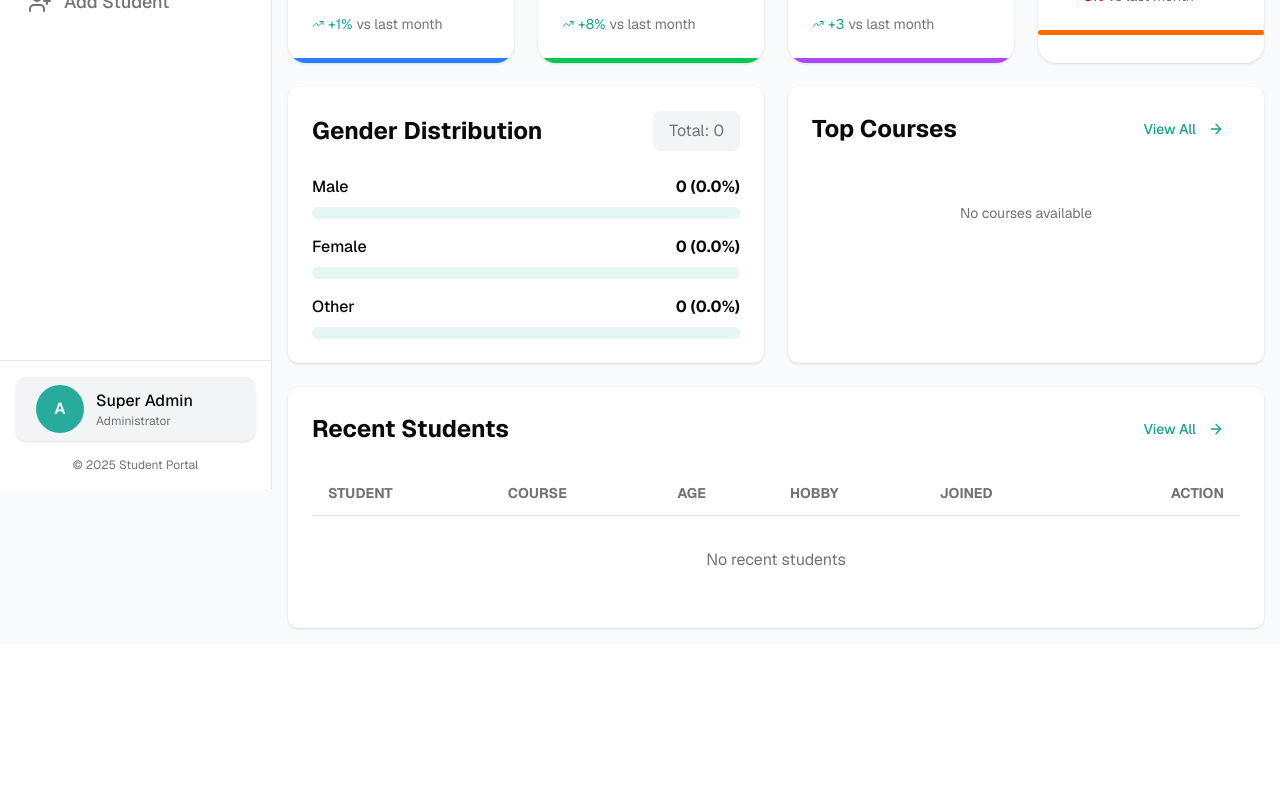
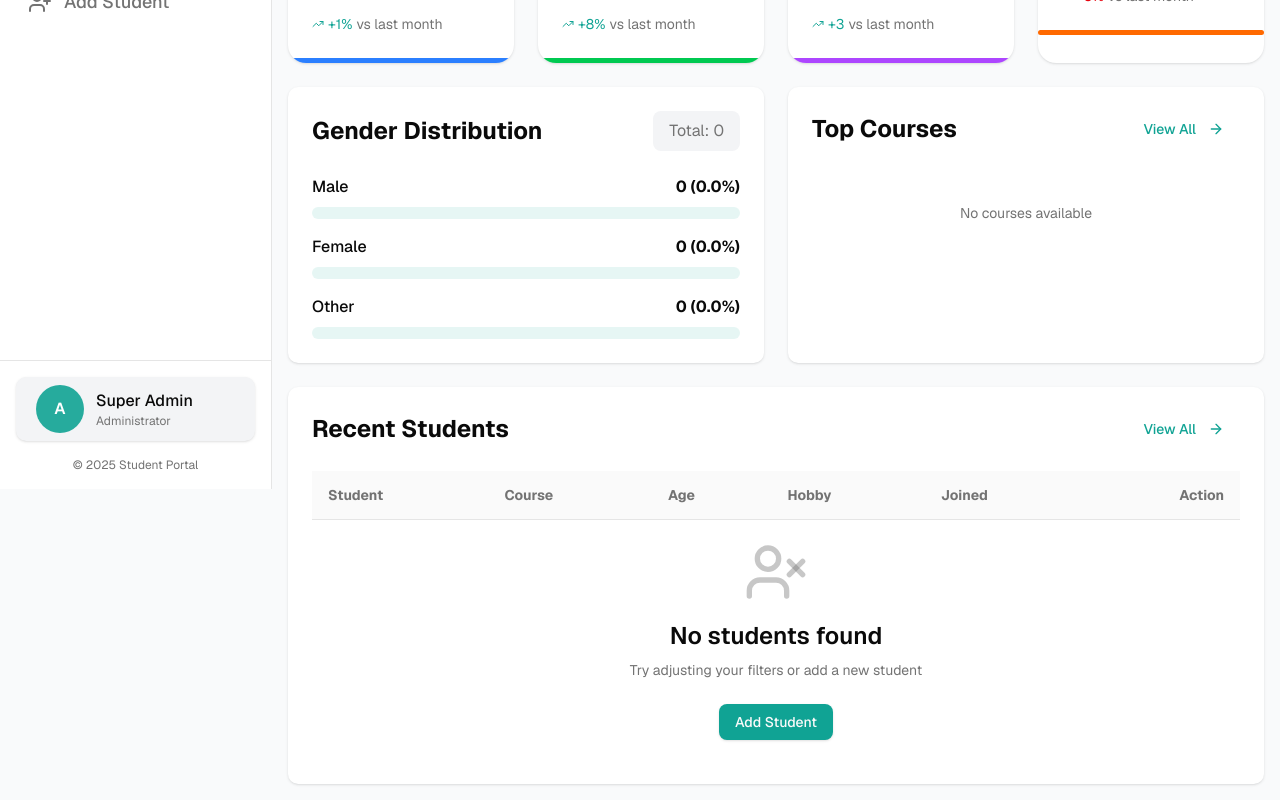
Before and after one commit to mdmitulhossen/Assignment-College-Student-Management-System, a Next.js app: page / in a window 1280 px wide. Shown: the part 311-1111 px from the top of the page. Before the commit the page ends 955 px from the top, so only its background shows below. Built offline with nearby package versions, Linux system fonts and the light colour scheme.

Commit message:
fix: data table empty state

```diff
--- a/src/components/dashboard/RecentStudentsTable.tsx
+++ b/src/components/dashboard/RecentStudentsTable.tsx
@@ -1,12 +1,13 @@
 'use client';
 
+import { CardHeading } from '@/components/shared/CardHeading';
 import { Button } from '@/components/ui/button';
 import { Card, CardContent } from '@/components/ui/card';
-import { useStudentStore } from '@/store/student-store';
+import { DataTable, type Column } from '@/components/ui/data-table';
+import { useStudentStore, type Student } from '@/store/student-store';
 import { ArrowRight } from 'lucide-react';
 import Link from 'next/link';
 import { useMemo } from 'react';
-import { CardHeading } from '../shared/CardHeading';
 
 export function RecentStudentsTable() {
     const { students } = useStudentStore();
@@ -46,63 +47,25 @@ export function RecentStudentsTable() {
         return colors[index % colors.length];
     };
 
+    const getHobby = (email: string) => {
+        if (email.includes('john')) return 'Travelling';
+        if (email.includes('jane')) return 'Reading';
+        if (email.includes('alex')) return 'Gaming';
+        if (email.includes('emily')) return 'Painting';
+        if (email.includes('michael')) return 'Sports';
+        if (email.includes('sarah')) return 'Music';
+        if (email.includes('david')) return 'Coding';
+        if (email.includes('lisa')) return 'Dancing';
+        if (email.includes('james')) return 'Photography';
+        return 'Movies';
+    };
+
+    const columns: Column<Student>[] = [
+        {
+            header: 'Student',
+            cell: (student) => {
+                const index = recentStudents.findIndex((s) => s.id === student.id);
                 return (
-        <Card className="card-box">
-            <CardContent className="pt-6">
-                {/* Header */}
-                <div className="flex items-center justify-between mb-6">
-                    <CardHeading title="Recent Students" />
-
-                    <Link href="/students">
-                        <Button variant="ghost" size="default" className="text-primary hover:text-primary/80">
-                            View All <ArrowRight className="ml-1 h-4 w-4" />
-                        </Button>
-                    </Link>
-                </div>
-
-                {/* Table */}
-                <div className="overflow-x-auto">
-                    <table className="w-full">
-                        <thead>
-                            <tr className="border-b">
-                                <th className="text-left py-3 px-4 text-sm font-bold text-muted-foreground uppercase">
-                                    Student
-                                </th>
-                                <th className="text-left py-3 px-4 text-sm font-bold text-muted-foreground uppercase">
-                                    Course
-                                </th>
-                                <th className="text-left py-3 px-4 text-sm font-bold text-muted-foreground uppercase">
-                                    Age
-                                </th>
-                                <th className="text-left py-3 px-4 text-sm font-bold text-muted-foreground uppercase">
-                                    Hobby
-                                </th>
-                                <th className="text-left py-3 px-4 text-sm font-bold text-muted-foreground uppercase">
-                                    Joined
-                                </th>
-                                <th className="text-right py-3 px-4 text-sm font-bold text-muted-foreground uppercase">
-                                    Action
-                                </th>
-                            </tr>
-                        </thead>
-                        <tbody>
-                            {recentStudents.length === 0 ? (
-                                <tr>
-                                    <td
-                                        colSpan={6}
-                                        className="text-center py-8 text-muted-foreground"
-                                    >
-                                        No recent students
-                                    </td>
-                                </tr>
-                            ) : (
-                                recentStudents.map((student, index) => (
-                                    <tr
-                                        key={student.id}
-                                        className="border-b last:border-0 hover:bg-muted/50 transition-colors"
-                                    >
-                                        {/* Student */}
-                                        <td className="py-4 px-4">
                     <div className="flex items-center gap-3">
                         <div
                             className={`h-10 w-10 rounded-full ${getAvatarColor(index)} flex items-center justify-center text-white font-semibold shrink-0`}
@@ -110,64 +73,44 @@ export function RecentStudentsTable() {
                             {getInitials(student.name)}
                         </div>
                         <div>
-                                                    <p className="font-semibold">
-                                                        {student.name}
-                                                    </p>
-                                                    <p className="text-sm text-muted-foreground">
-                                                        {student.gender}
-                                                    </p>
+                            <p className="font-semibold">{student.name}</p>
+                            <p className="text-sm text-muted-foreground">{student.gender}</p>
                         </div>
                     </div>
-                                        </td>
-
-                                        {/* Course */}
-                                        <td className="py-4 px-4">
-                                            <p className="text-sm">{student.course}</p>
-                                        </td>
-
-                                        {/* Age */}
-                                        <td className="py-4 px-4">
+                );
+            },
+        },
+        {
+            header: 'Course',
+            accessor: 'course',
+            cell: (student) => <p className="text-sm">{student.course}</p>,
+        },
+        {
+            header: 'Age',
+            cell: (student) => (
                 <p className="text-sm">
-                                                {new Date().getFullYear() -
-                                                    new Date(student.createdAt).getFullYear() +
-                                                    18}
+                    {new Date().getFullYear() - new Date(student.createdAt).getFullYear() + 18}
                 </p>
-                                        </td>
-
-                                        {/* Hobby */}
-                                        <td className="py-4 px-4">
+            ),
+        },
+        {
+            header: 'Hobby',
+            cell: (student) => (
                 <span className="inline-block px-3 py-1 bg-purple-100 text-purple-600 dark:bg-purple-900/30 dark:text-purple-400 rounded-full text-sm font-medium">
-                                                {student.email.includes('john')
-                                                    ? 'Travelling'
-                                                    : student.email.includes('jane')
-                                                        ? 'Reading'
-                                                        : student.email.includes('alex')
-                                                            ? 'Gaming'
-                                                            : student.email.includes('emily')
-                                                                ? 'Painting'
-                                                                : student.email.includes('michael')
-                                                                    ? 'Sports'
-                                                                    : student.email.includes('sarah')
-                                                                        ? 'Music'
-                                                                        : student.email.includes('david')
-                                                                            ? 'Coding'
-                                                                            : student.email.includes('lisa')
-                                                                                ? 'Dancing'
-                                                                                : student.email.includes('james')
-                                                                                    ? 'Photography'
-                                                                                    : 'Movies'}
+                    {getHobby(student.email)}
                 </span>
-                                        </td>
-
-                                        {/* Joined */}
-                                        <td className="py-4 px-4">
-                                            <p className="text-sm text-muted-foreground">
-                                                {formatDate(student.createdAt)}
-                                            </p>
-                                        </td>
-
-                                        {/* Action */}
-                                        <td className="py-4 px-4 text-right">
+            ),
+        },
+        {
+            header: 'Joined',
+            cell: (student) => (
+                <p className="text-sm text-muted-foreground">{formatDate(student.createdAt)}</p>
+            ),
+        },
+        {
+            header: 'Action',
+            cell: (student) => (
+                <div className="text-right">
                     <Link href={`/students/${student.id}`}>
                         <Button
                             variant="ghost"
@@ -177,13 +120,37 @@ export function RecentStudentsTable() {
                             View <ArrowRight className="ml-1 h-4 w-4" />
                         </Button>
                     </Link>
-                                        </td>
-                                    </tr>
-                                ))
-                            )}
-                        </tbody>
-                    </table>
                 </div>
+            ),
+            className: 'text-right',
+        },
+    ];
+
+    return (
+        <Card className='card-box'>
+            <CardContent className="pt-6">
+                <div className="flex items-center justify-between mb-6">
+                    <CardHeading title="Recent Students" />
+                    <Link href="/students">
+                        <Button
+                            variant="ghost"
+                            size="default"
+                            className="text-primary hover:text-primary/80"
+                        >
+                            View All <ArrowRight className="ml-1 h-4 w-4" />
+                        </Button>
+                    </Link>
+                </div>
+
+                <DataTable
+                    data={recentStudents}
+                    columns={columns}
+                    pageSize={5}
+                    emptyStateTitle="No students found"
+                    emptyStateDescription="Try adjusting your filters or add a new student"
+                    emptyStateAction="Add Student"
+                    emptyStateHref="/students/new"
+                />
             </CardContent>
         </Card>
     );
--- /dev/null
+++ b/src/components/shared/EmptyState.tsx
@@ -0,0 +1,48 @@
+import { Button } from '@/components/ui/button';
+import { UserX } from 'lucide-react';
+import Link from 'next/link';
+
+interface EmptyStateProps {
+    icon?: React.ReactNode;
+    title?: string;
+    description?: string;
+    actionLabel?: string;
+    actionHref?: string;
+    onAction?: () => void;
+}
+
+export function EmptyState({
+    icon,
+    title = 'No data found',
+    description = 'Try adjusting your filters or add new data',
+    actionLabel,
+    actionHref,
+    onAction,
+}: EmptyStateProps) {
+    return (
+        <div className="flex flex-col items-center justify-center py-5 px-4">
+            <div className="text-muted-foreground/40 mb-4">
+                {icon || <UserX className="h-16 w-16" />}
+            </div>
+            <h3 className="text-lg md:text-2xl font-semibold text-foreground mb-2">{title}</h3>
+            <p className="text-sm text-muted-foreground mb-6 text-center max-w-sm">
+                {description}
+            </p>
+            {actionLabel && (
+                <>
+                    {actionHref ? (
+                        <Link href={actionHref}>
+                            <Button className="bg-primary hover:bg-primary/90">
+                                {actionLabel}
+                            </Button>
+                        </Link>
+                    ) : (
+                        <Button onClick={onAction} className="bg-primary hover:bg-primary/90">
+                            {actionLabel}
+                        </Button>
+                    )}
+                </>
+            )}
+        </div>
+    );
+}
--- a/src/components/ui/data-table.tsx
+++ b/src/components/ui/data-table.tsx
@@ -1,5 +1,6 @@
 'use client';
 
+import { EmptyState } from '@/components/shared/EmptyState';
 import { Button } from '@/components/ui/button';
 import {
     Table,
@@ -24,9 +25,22 @@ interface DataTableProps<T> {
     columns: Column<T>[];
     pageSize?: number;
     className?: string;
+    emptyStateTitle?: string;
+    emptyStateDescription?: string;
+    emptyStateAction?: string;
+    emptyStateHref?: string;
 }
 
-export function DataTable<T>({ data, columns, pageSize = 10, className }: DataTableProps<T>) {
+export function DataTable<T>({
+    data,
+    columns,
+    pageSize = 10,
+    className,
+    emptyStateTitle,
+    emptyStateDescription,
+    emptyStateAction,
+    emptyStateHref,
+}: DataTableProps<T>) {
     const [currentPage, setCurrentPage] = useState(1);
 
     const totalPages = Math.ceil(data.length / pageSize);
@@ -84,7 +98,7 @@ export function DataTable<T>({ data, columns, pageSize = 10, className }: DataTa
 
     return (
         <div className={className}>
-            <div className="rounded-lg border bg-card">
+            <div className="">
                 <Table>
                     <TableHeader>
                         <TableRow>
@@ -98,11 +112,13 @@ export function DataTable<T>({ data, columns, pageSize = 10, className }: DataTa
                     <TableBody>
                         {currentData.length === 0 ? (
                             <TableRow>
-                                <TableCell
-                                    colSpan={columns.length}
-                                    className="h-24 text-center text-muted-foreground"
-                                >
-                                    No data available
+                                <TableCell colSpan={columns.length} className="p-0">
+                                    <EmptyState
+                                        title={emptyStateTitle}
+                                        description={emptyStateDescription}
+                                        actionLabel={emptyStateAction}
+                                        actionHref={emptyStateHref}
+                                    />
                                 </TableCell>
                             </TableRow>
                         ) : (
```
Lines whose indentation alone changed are shown as unchanged.
